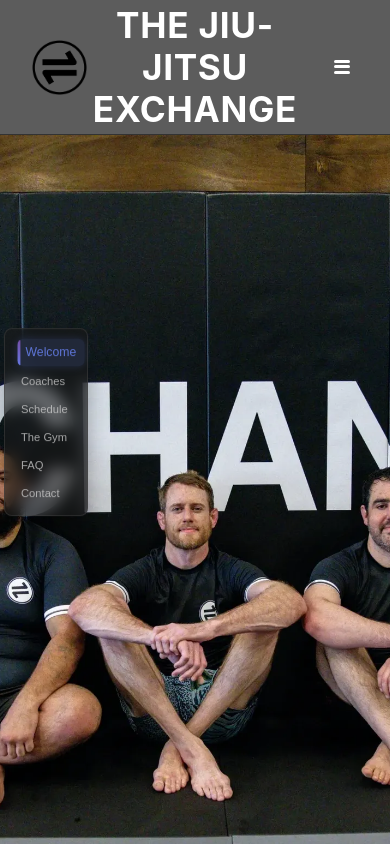
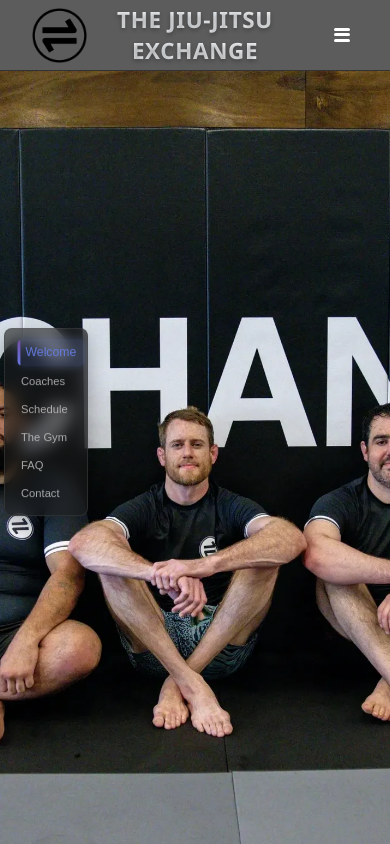
Before and after one commit to Ttovey/exchangeWebsite, a React (Create React App) app in the folder frontend/: page / in a window 390 px wide. Shown: the top 844 px of the page. Built offline with nearby package versions, Linux system fonts and the light colour scheme.

Commit message:
useCallback and update header

```diff
--- a/frontend/src/components/Landing.tsx
+++ b/frontend/src/components/Landing.tsx
@@ -1,4 +1,4 @@
-import React, { useState, useEffect, useRef } from 'react';
+import React, { useState, useEffect, useRef, useCallback } from 'react';
 import landingImage from '../assets/images/landing_image.webp';
 import logo from '../assets/images/logo.png';
 import benCoach from '../assets/images/ben_coach.png';
@@ -25,7 +25,7 @@
   const [openFAQ, setOpenFAQ] = useState<number | null>(null);
 
   // Function to start/restart auto-rotation timer
-  const startAutoRotation = () => {
+  const startAutoRotation = useCallback(() => {
     // Clear existing interval if any
     if (autoRotateIntervalRef.current) {
       clearInterval(autoRotateIntervalRef.current);
@@ -37,7 +37,7 @@
         (prevIndex + 1) % gymImages.length
       );
     }, 4000);
-  };
+  }, [gymImages.length]);
 
   // Auto-rotate gym images every 3 seconds
   useEffect(() => {
@@ -48,7 +48,7 @@
         clearInterval(autoRotateIntervalRef.current);
       }
     };
-  }, [gymImages.length]);
+  }, [gymImages.length, startAutoRotation]);
 
   // Function to handle user interaction and reset timer
   const handleUserInteraction = (newIndex: number) => {
--- a/frontend/src/index.css
+++ b/frontend/src/index.css
@@ -393,14 +393,54 @@
 }
 
 .navbar-title {
-  color: #ffffff;
-  font-size: 2.2rem;
-  font-weight: 700;
+  background: linear-gradient(135deg, #ffffff 0%, #f8f9fa 25%, #e9ecef 50%, #ffffff 75%, #f1f3f4 100%);
+  background-size: 200% 200%;
+  -webkit-background-clip: text;
+  -webkit-text-fill-color: transparent;
+  background-clip: text;
+  font-size: 2.4rem;
+  font-weight: 800;
   margin: 0;
-  letter-spacing: 0.02em;
+  letter-spacing: 0.08em;
   flex: 3;
   text-align: center;
   text-transform: uppercase;
+  font-family: 'Segoe UI', 'Roboto', 'Helvetica Neue', Arial, sans-serif;
+  text-shadow: 0 2px 4px rgba(0, 0, 0, 0.3);
+  animation: shimmer 3s ease-in-out infinite;
+  transition: all 0.3s ease;
+  position: relative;
+}
+
+
+
+@keyframes shimmer {
+  0% {
+    background-position: 0% 50%;
+  }
+  50% {
+    background-position: 100% 50%;
+  }
+  100% {
+    background-position: 0% 50%;
+  }
+}
+
+/* Responsive navbar title styling */
+@media (max-width: 768px) {
+  .navbar-title {
+    font-size: 1.8rem;
+    letter-spacing: 0.05em;
+    font-weight: 700;
+  }
+}
+
+@media (max-width: 480px) {
+  .navbar-title {
+    font-size: 1.4rem;
+    letter-spacing: 0.03em;
+    font-weight: 700;
+  }
 }
 
 .hamburger-menu {
```
